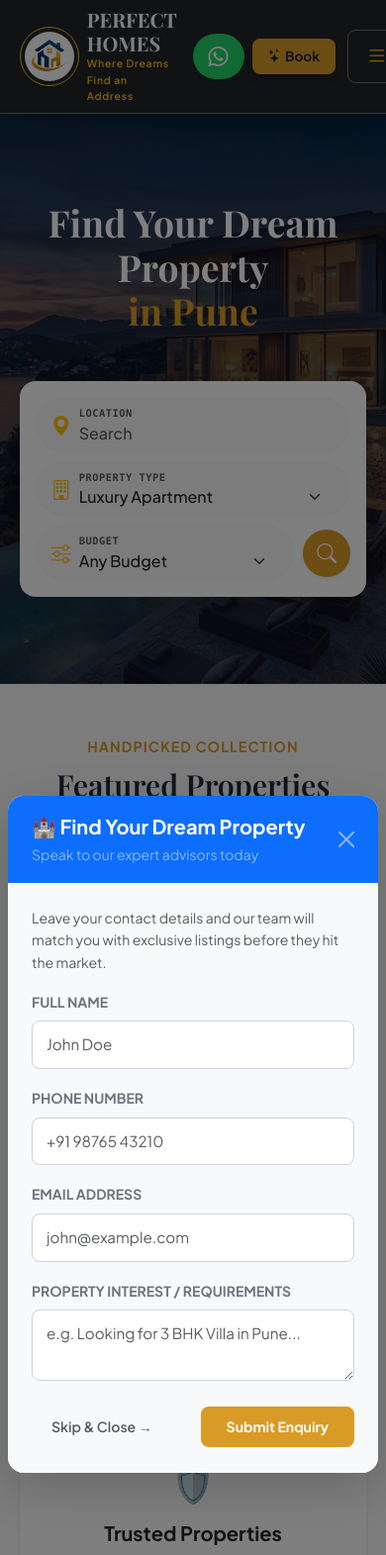
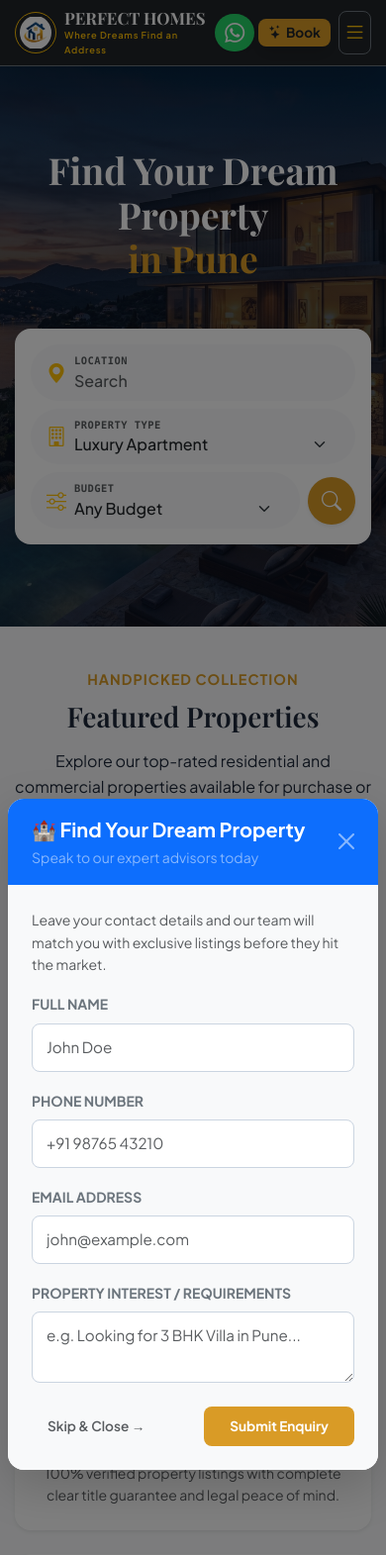
Before and after one commit to tejaspingale40-source/real-estate, a Django app: page / in a window 390 px wide. Shown: the top 1571 px of the page at 99% size. Run offline with Django 4.2, Linux system fonts and the light colour scheme; data comes from the database, SQL or seed files in the repository; data that the repository does not hold is empty; some web fonts are replaced.

Commit message:
Fix mobile responsiveness, navbar layout, and property image fallback

```diff
--- a/requirements.txt
+++ b/requirements.txt
@@ -6,3 +6,5 @@ psycopg2-binary>=2.9.9
 gunicorn>=21.2.0
 whitenoise>=6.6.0
 mysqlclient>=2.2.0
+cloudinary>=1.36.0
+django-cloudinary-storage>=0.3.0
--- a/static/css/responsive.css
+++ b/static/css/responsive.css
@@ -1,4 +1,29 @@
 /* RESPONSIVE CSS MEDIA QUERIES */
+
+/* Base Brand & Logo styling across screens */
+.logo-badge-wrapper {
+    width: 52px;
+    height: 52px;
+    min-width: 52px;
+    min-height: 52px;
+    border-radius: 50% !important;
+    overflow: hidden !important;
+}
+.brand-logo-img {
+    width: 44px;
+    height: 44px;
+    object-fit: contain;
+    border-radius: 50% !important;
+}
+.brand-title {
+    font-size: 1.25rem;
+}
+.brand-tagline {
+    font-size: 0.65rem;
+}
+.navbar-btn-wa, .navbar-btn-consult {
+    font-size: 0.85rem;
+}
 
 /* Large Tablets & Small Laptops (max-width: 1024px) */
 @media (max-width: 1024px) {
@@ -81,18 +104,18 @@
 /* Small Tablets & Mobile Phones (max-width: 768px) */
 @media (max-width: 768px) {
     .container, .custom-container {
-        width: 95%;
-        padding-left: 10px;
-        padding-right: 10px;
+        width: 100%;
+        padding-left: 15px;
+        padding-right: 15px;
     }
 
     .section {
-        padding: 50px 0;
+        padding: 40px 0;
     }
 
     .hero-section {
         min-height: auto !important;
-        padding: 40px 0 !important;
+        padding: 35px 0 !important;
     }
 
     .hero-title {
@@ -105,7 +128,7 @@
     }
 
     .section-title {
-        font-size: 1.9rem;
+        font-size: 1.75rem;
     }
 
     .search-form-grid {
@@ -161,36 +184,70 @@
     }
 }
 
-/* Small Phones (max-width: 576px) */
+/* Small Mobile Devices & Phones (max-width: 576px) */
 @media (max-width: 576px) {
-    .hero-title {
-        font-size: 1.75rem !important;
+    .logo-badge-wrapper {
+        width: 42px;
+        height: 42px;
+        min-width: 42px;
+        min-height: 42px;
     }
 
-    .site-logo-brand img {
-        width: 42px !important;
-        height: 42px !important;
+    .brand-logo-img {
+        width: 34px;
+        height: 34px;
+    }
+
+    .brand-title {
+        font-size: 1.05rem;
+    }
+
+    .brand-tagline {
+        font-size: 0.58rem;
+        letter-spacing: 0.4px;
+    }
+
+    .navbar-btn-wa, .navbar-btn-consult {
+        font-size: 0.78rem;
+        padding: 4px 10px !important;
+    }
+
+    .hero-title {
+        font-size: 1.65rem !important;
     }
 
     .btn {
-        padding: 10px 18px;
-        font-size: 0.88rem;
+        padding: 8px 14px;
+        font-size: 0.85rem;
     }
 
     .btn-lg {
-        padding: 12px 24px;
-        font-size: 0.98rem;
+        padding: 10px 18px;
+        font-size: 0.92rem;
     }
 
     .card-price {
-        font-size: 1.35rem;
+        font-size: 1.25rem;
     }
 
     .card-title {
-        font-size: 1.1rem;
+        font-size: 1.05rem;
     }
 
     .toast {
-        min-width: calc(100vw - 40px);
+        min-width: calc(100vw - 30px);
     }
 }
+
+/* Ultra Small Phones (max-width: 380px) */
+@media (max-width: 380px) {
+    .brand-tagline {
+        display: none !important;
+    }
+    .brand-title {
+        font-size: 0.95rem;
+    }
+    .specs-grid {
+        grid-template-columns: 1fr;
+    }
+}
--- a/static/js/main.js
+++ b/static/js/main.js
@@ -1,16 +1,58 @@
 // MAIN JAVASCRIPT FILE
 
 document.addEventListener('DOMContentLoaded', () => {
-    // 1. Mobile Menu Drawer Toggle
+    // 1. Mobile Menu Drawer Toggle & Auto-Close
     const mobileToggle = document.getElementById('mobileToggle');
     const navMenu = document.getElementById('navMenu');
 
     if (mobileToggle && navMenu) {
-        mobileToggle.addEventListener('click', () => {
-            navMenu.classList.toggle('active');
-            mobileToggle.classList.toggle('active');
+        function toggleMobileMenu(show) {
+            const isExpanded = show !== undefined ? show : !navMenu.classList.contains('active');
+            navMenu.classList.toggle('active', isExpanded);
+            mobileToggle.classList.toggle('active', isExpanded);
+            mobileToggle.setAttribute('aria-expanded', isExpanded ? 'true' : 'false');
+
+            const icon = mobileToggle.querySelector('i');
+            if (icon) {
+                if (isExpanded) {
+                    icon.classList.remove('bi-list');
+                    icon.classList.add('bi-x-lg');
+                } else {
+                    icon.classList.remove('bi-x-lg');
+                    icon.classList.add('bi-list');
+                }
+            }
+        }
+
+        mobileToggle.addEventListener('click', (e) => {
+            e.stopPropagation();
+            toggleMobileMenu();
+        });
+
+        // Close mobile menu when clicking outside
+        document.addEventListener('click', (e) => {
+            if (navMenu.classList.contains('active') && !navMenu.contains(e.target) && !mobileToggle.contains(e.target)) {
+                toggleMobileMenu(false);
+            }
+        });
+
+        // Close mobile menu when clicking any navigation link
+        const navLinks = navMenu.querySelectorAll('.nav-link');
+        navLinks.forEach(link => {
+            link.addEventListener('click', () => toggleMobileMenu(false));
         });
     }
+
+    // 2. Global Image Error Fallback Handler (handles missing/broken uploaded property images)
+    document.addEventListener('error', (e) => {
+        if (e.target.tagName && e.target.tagName.toLowerCase() === 'img') {
+            const img = e.target;
+            if (!img.dataset.fallbackTried) {
+                img.dataset.fallbackTried = 'true';
+                img.src = '/static/images/placeholder-property.jpg';
+            }
+        }
+    }, true);
 
 
 
--- a/templates/home/index.html
+++ b/templates/home/index.html
@@ -93,9 +93,9 @@
             <div class="property-card">
                 <div class="card-media">
                     {% if prop.cover_image %}
-                        <img src="{{ prop.cover_image.image.url }}" alt="{{ prop.title }}" loading="lazy">
+                        <img src="{{ prop.cover_image.image.url }}" alt="{{ prop.title }}" loading="lazy" onerror="this.onerror=null;this.src='{% static 'images/placeholder-property.jpg' %}';">
                     {% else %}
-                        <img src="{% static 'images/banners/property_placeholder.jpg' %}" alt="{{ prop.title }}" loading="lazy">
+                        <img src="{% static 'images/placeholder-property.jpg' %}" alt="{{ prop.title }}" loading="lazy">
                     {% endif %}
                     <span class="badge badge-purpose">{{ prop.purpose }}</span>
                     <span class="badge badge-type">{{ prop.property_type }}</span>
--- a/templates/includes/navbar.html
+++ b/templates/includes/navbar.html
@@ -2,13 +2,13 @@
 <header class="site-navbar bg-dark border-bottom border-secondary shadow-lg sticky-top py-2" id="siteNavbar">
     <div class="container d-flex align-items-center justify-content-between">
         <!-- LOGO BRAND -->
-        <a href="{% url 'home' %}" class="d-flex align-items-center text-decoration-none me-3" id="siteLogoBrand">
-            <div class="logo-badge-wrapper me-2 rounded-circle p-1 bg-dark border border-warning shadow-sm d-flex align-items-center justify-content-center" style="width: 60px; height: 60px; min-width: 60px; min-height: 60px; border-radius: 50% !important; overflow: hidden !important;">
-                <img src="{% static 'images/logo/logo.png' %}?v=2" alt="{{ site_settings.site_name }} Logo" style="width: 50px; height: 50px; object-fit: contain; border-radius: 50% !important;">
+        <a href="{% url 'home' %}" class="d-flex align-items-center text-decoration-none me-2 me-sm-3" id="siteLogoBrand">
+            <div class="logo-badge-wrapper me-2 rounded-circle p-1 bg-dark border border-warning shadow-sm d-flex align-items-center justify-content-center">
+                <img src="{% static 'images/logo/logo.png' %}?v=2" alt="{{ site_settings.site_name }} Logo" class="brand-logo-img">
             </div>
-            <div>
-                <h4 class="fw-bold mb-0 text-white tracking-tight" style="font-family: var(--font-heading); font-size: 1.25rem;">{{ site_settings.site_name }}</h4>
-                <small class="text-warning d-block uppercase-sm fw-semibold" style="font-size: 0.65rem; letter-spacing: 0.8px;">Where Dreams Find an Address</small>
+            <div class="brand-text-container">
+                <h4 class="fw-bold mb-0 text-white tracking-tight brand-title" style="font-family: var(--font-heading);">{{ site_settings.site_name }}</h4>
+                <small class="text-warning d-block uppercase-sm fw-semibold brand-tagline" style="letter-spacing: 0.8px;">Where Dreams Find an Address</small>
             </div>
         </a>
 
@@ -31,15 +31,15 @@
         </nav>
 
         <!-- ACTION BUTTONS -->
-        <div class="d-flex align-items-center gap-2">
+        <div class="d-flex align-items-center gap-1 gap-sm-2">
             <!-- WhatsApp Quick Chat Button -->
-            <a href="https://wa.me/917083150302?text=Hello%20Perfect%20Homes%2C%20I%20am%20interested%20in%20buying%2Frenting%20a%20property." target="_blank" rel="noopener" class="btn btn-whatsapp rounded-pill px-3 py-2 d-flex align-items-center gap-2 shadow-sm" title="Chat on WhatsApp" style="font-size: 0.85rem;">
+            <a href="https://wa.me/917083150302?text=Hello%20Perfect%20Homes%2C%20I%20am%20interested%20in%20buying%2Frenting%20a%20property." target="_blank" rel="noopener" class="btn btn-whatsapp rounded-pill px-2 px-sm-3 py-1 py-sm-2 d-flex align-items-center gap-1 gap-sm-2 shadow-sm navbar-btn-wa" title="Chat on WhatsApp">
                 <i class="bi bi-whatsapp fs-5"></i>
-                <span class="d-none d-sm-inline">WhatsApp</span>
+                <span class="d-none d-md-inline">WhatsApp</span>
             </a>
 
             <!-- Phone Call Pill -->
-            <a href="tel:{{ site_settings.phone }}" class="btn btn-dark border border-secondary rounded-pill px-3 py-2 d-none d-md-flex align-items-center gap-2 text-start shadow-sm" style="font-size: 0.85rem;">
+            <a href="tel:{{ site_settings.phone }}" class="btn btn-dark border border-secondary rounded-pill px-3 py-2 d-none d-lg-flex align-items-center gap-2 text-start shadow-sm" style="font-size: 0.85rem;">
                 <i class="bi bi-telephone-fill text-warning fs-6"></i>
                 <div>
                     <span class="d-block fw-bold text-white lh-1">+91 7083150302</span>
@@ -47,18 +47,18 @@
             </a>
 
             <!-- Gold Book Consultation Button -->
-            <a href="{% url 'contact' %}" class="btn text-dark fw-bold px-3 px-sm-4 py-2 rounded-3 shadow d-flex align-items-center gap-1 gap-sm-2" style="background-color: var(--accent); border: none; font-size: 0.85rem;">
-                <i class="bi bi-stars"></i> <span class="d-none d-xs-inline">Consultation</span><span class="d-inline d-xs-none">Book</span>
+            <a href="{% url 'contact' %}" class="btn text-dark fw-bold px-2 px-sm-3 py-1 py-sm-2 rounded-3 shadow d-flex align-items-center gap-1 navbar-btn-consult" style="background-color: var(--accent); border: none;">
+                <i class="bi bi-stars"></i> <span class="d-none d-sm-inline">Consultation</span><span class="d-inline d-sm-none">Book</span>
             </a>
 
             {% if user.is_authenticated and user.is_staff %}
-                <a href="{% url 'dashboard' %}" class="btn btn-outline-warning btn-sm rounded-3 fw-bold" title="Admin Dashboard">
+                <a href="{% url 'dashboard' %}" class="btn btn-outline-warning btn-sm rounded-3 fw-bold d-none d-sm-inline-block" title="Admin Dashboard">
                     ⚙️ Dashboard
                 </a>
             {% endif %}
 
-            <button class="mobile-toggle d-lg-none btn btn-dark text-white border border-secondary ms-1" id="mobileToggle" aria-label="Toggle navigation">
-                <i class="bi bi-list fs-4 text-warning"></i>
+            <button class="mobile-toggle d-lg-none btn btn-dark text-white border border-secondary p-1 p-sm-2 ms-1" id="mobileToggle" aria-label="Toggle navigation" aria-expanded="false">
+                <i class="bi bi-list fs-3 text-warning"></i>
             </button>
         </div>
     </div>
--- a/templates/properties/property_detail.html
+++ b/templates/properties/property_detail.html
@@ -31,9 +31,9 @@
             <div class="gallery-wrapper card shadow-sm">
                 <div class="main-image-container">
                     {% if images %}
-                        <img id="mainGalleryImage" src="{{ images.0.image.url }}" alt="{{ property.title }}" class="main-gallery-img">
+                        <img id="mainGalleryImage" src="{{ images.0.image.url }}" alt="{{ property.title }}" class="main-gallery-img" onerror="this.onerror=null;this.src='{% static 'images/placeholder-property.jpg' %}';">
                     {% else %}
-                        <img src="{% static 'images/banners/property_placeholder.jpg' %}" alt="{{ property.title }}" class="main-gallery-img">
+                        <img src="{% static 'images/placeholder-property.jpg' %}" alt="{{ property.title }}" class="main-gallery-img">
                     {% endif %}
                 </div>
 
@@ -41,7 +41,7 @@
                 <div class="gallery-thumbnails" id="galleryThumbnails">
                     {% for img in images %}
                     <div class="thumbnail-item {% if forloop.first %}active{% endif %}" onclick="switchMainImage('{{ img.image.url }}', this)">
-                        <img src="{{ img.image.url }}" alt="Thumbnail {{ forloop.counter }}">
+                        <img src="{{ img.image.url }}" alt="Thumbnail {{ forloop.counter }}" onerror="this.onerror=null;this.src='{% static 'images/placeholder-property.jpg' %}';">
                     </div>
                     {% endfor %}
                 </div>
--- a/templates/properties/property_list.html
+++ b/templates/properties/property_list.html
@@ -78,9 +78,9 @@
         <div class="property-card">
             <div class="card-media">
                 {% if prop.cover_image %}
-                    <img src="{{ prop.cover_image.image.url }}" alt="{{ prop.title }}" loading="lazy">
+                    <img src="{{ prop.cover_image.image.url }}" alt="{{ prop.title }}" loading="lazy" onerror="this.onerror=null;this.src='{% static 'images/placeholder-property.jpg' %}';">
                 {% else %}
-                    <img src="{% static 'images/banners/property_placeholder.jpg' %}" alt="{{ prop.title }}" loading="lazy">
+                    <img src="{% static 'images/placeholder-property.jpg' %}" alt="{{ prop.title }}" loading="lazy">
                 {% endif %}
                 <span class="badge badge-purpose">{{ prop.purpose }}</span>
                 <span class="badge badge-type">{{ prop.property_type }}</span>
```
Also changed, not shown: other parts of static/css/responsive.css (+17 -19 lines), config/settings.py (+12 -0 lines), static/images/placeholder-property.jpg (added).
